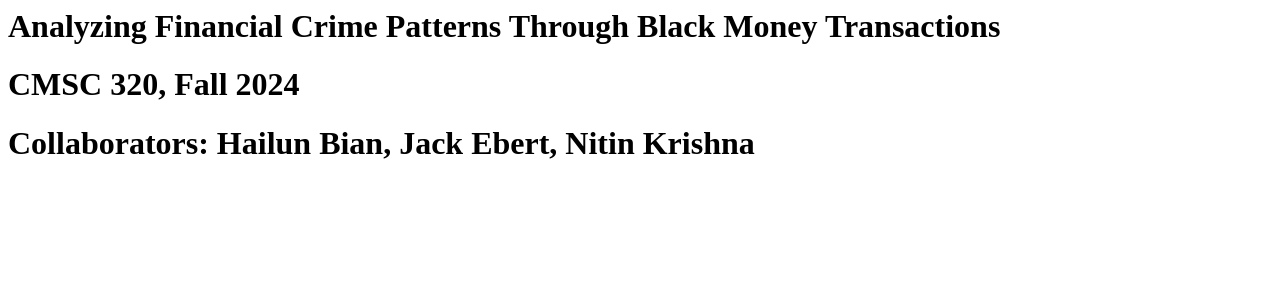
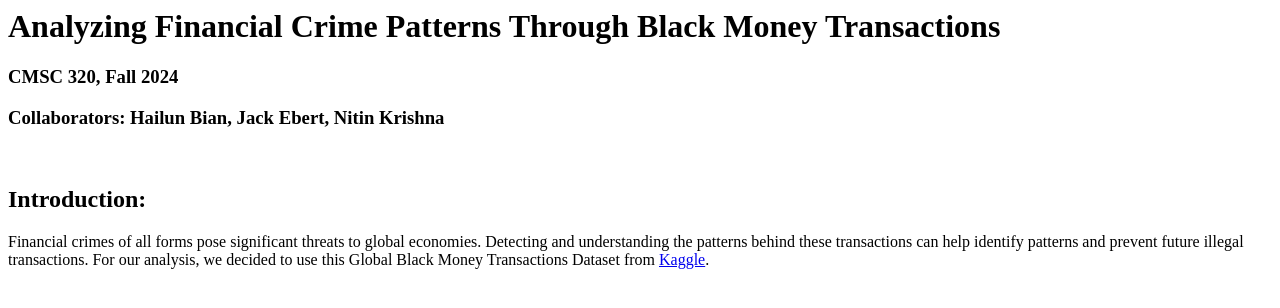
Before and after one commit to jwebert1346/320FinalProject, a plain HTML site: page index.html in a window 1280 px wide. Drawn offline with Linux system fonts and the light colour scheme.

Commit message:
Update index.html

```diff
--- a/index.html
+++ b/index.html
@@ -1,3 +1,7 @@
 <h1>Analyzing Financial Crime Patterns Through Black Money Transactions</h1>
-<h1>CMSC 320, Fall 2024</h1>
-<h1>Collaborators: Hailun Bian, Jack Ebert, Nitin Krishna</h1>
+<h3>CMSC 320, Fall 2024</h3>
+<h3>Collaborators: Hailun Bian, Jack Ebert, Nitin Krishna</h3>
+<br>
+
+<h2>Introduction:</h2>
+<p>Financial crimes of all forms pose significant threats to global economies. Detecting and understanding the patterns behind these transactions can help identify patterns and prevent future illegal transactions. For our analysis, we decided to use this Global Black Money Transactions Dataset from <a href="https://www.kaggle.com/datasets/waqi786/global-black-money-transactions-dataset">Kaggle</a>.</p>
```
